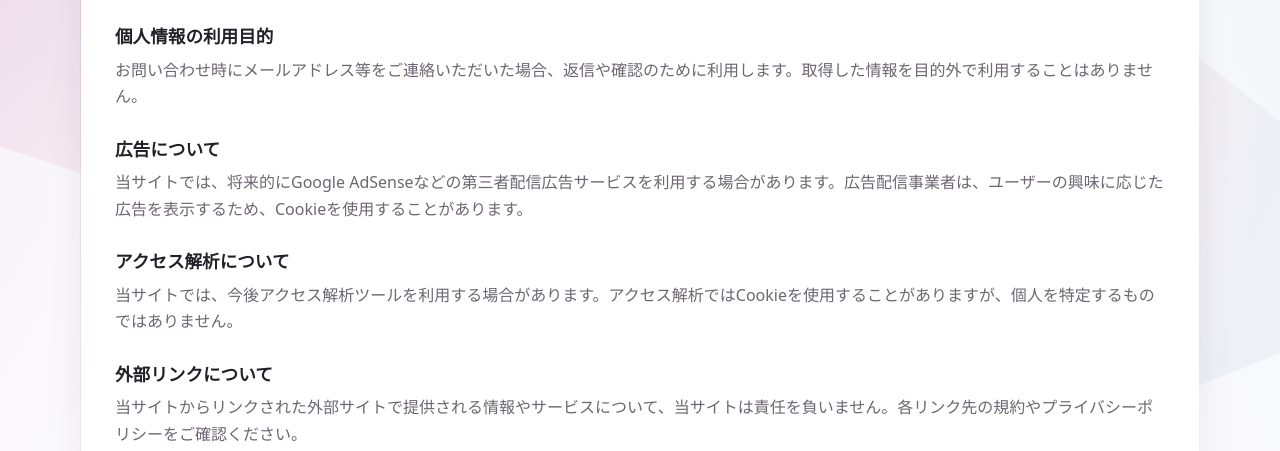
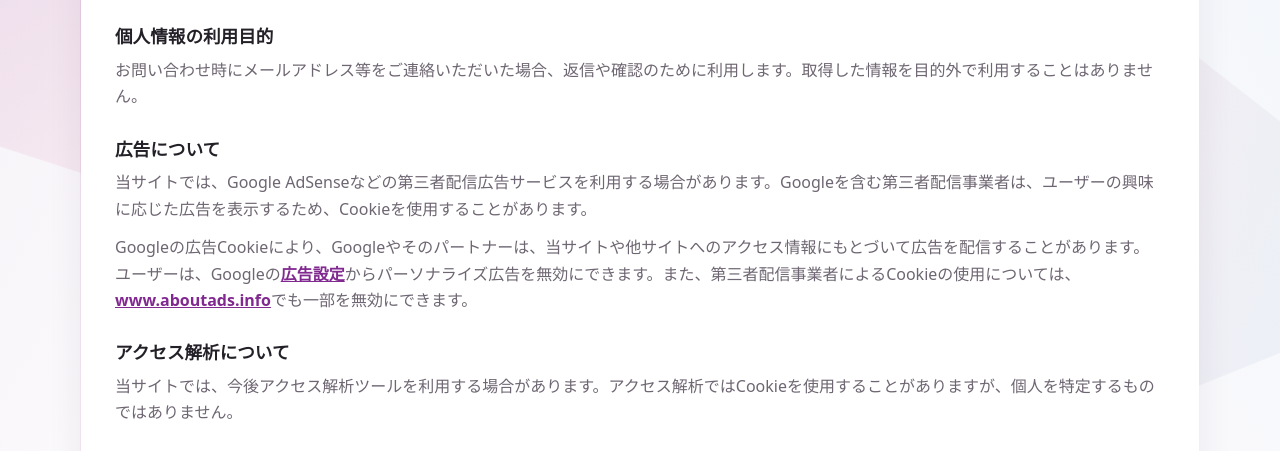
Before and after one commit to matsuiyutaka0619-gif/sakamichi-sokuho, a website: page 坂道速報！/privacy/index.html in a window 1280 px wide. Shown: the part 327-778 px from the top of the page. Drawn offline with Linux system fonts and the light colour scheme.

Commit message:
Update index.html

```diff
--- a/坂道速報！/privacy/index.html
+++ b/坂道速報！/privacy/index.html
@@ -42,7 +42,8 @@
         <p>お問い合わせ時にメールアドレス等をご連絡いただいた場合、返信や確認のために利用します。取得した情報を目的外で利用することはありません。</p>
 
         <h2>広告について</h2>
-        <p>当サイトでは、将来的にGoogle AdSenseなどの第三者配信広告サービスを利用する場合があります。広告配信事業者は、ユーザーの興味に応じた広告を表示するため、Cookieを使用することがあります。</p>
+        <p>当サイトでは、Google AdSenseなどの第三者配信広告サービスを利用する場合があります。Googleを含む第三者配信事業者は、ユーザーの興味に応じた広告を表示するため、Cookieを使用することがあります。</p>
+        <p>Googleの広告Cookieにより、Googleやそのパートナーは、当サイトや他サイトへのアクセス情報にもとづいて広告を配信することがあります。ユーザーは、Googleの<a href="https://adssettings.google.com/" target="_blank" rel="noopener noreferrer">広告設定</a>からパーソナライズ広告を無効にできます。また、第三者配信事業者によるCookieの使用については、<a href="https://www.aboutads.info/" target="_blank" rel="noopener noreferrer">www.aboutads.info</a>でも一部を無効にできます。</p>
 
         <h2>アクセス解析について</h2>
         <p>当サイトでは、今後アクセス解析ツールを利用する場合があります。アクセス解析ではCookieを使用することがありますが、個人を特定するものではありません。</p>
```
